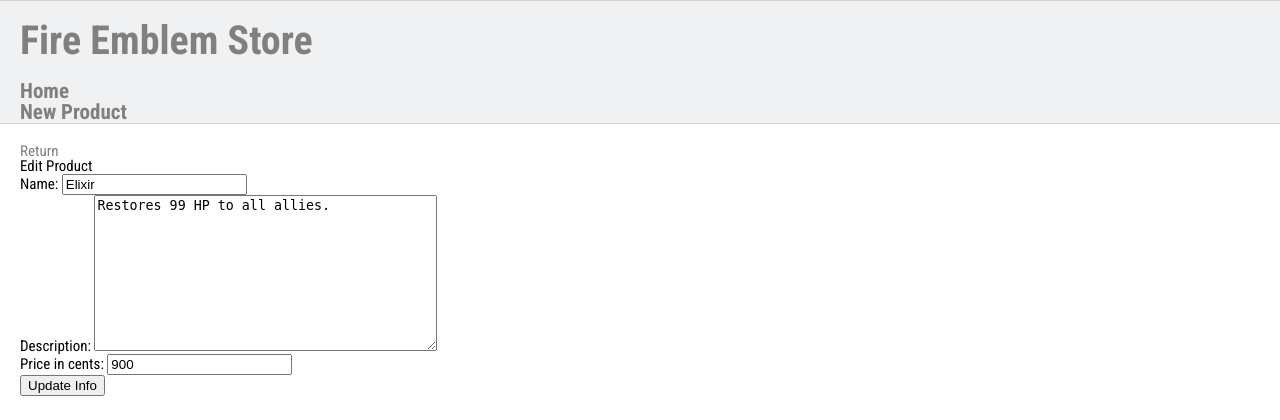
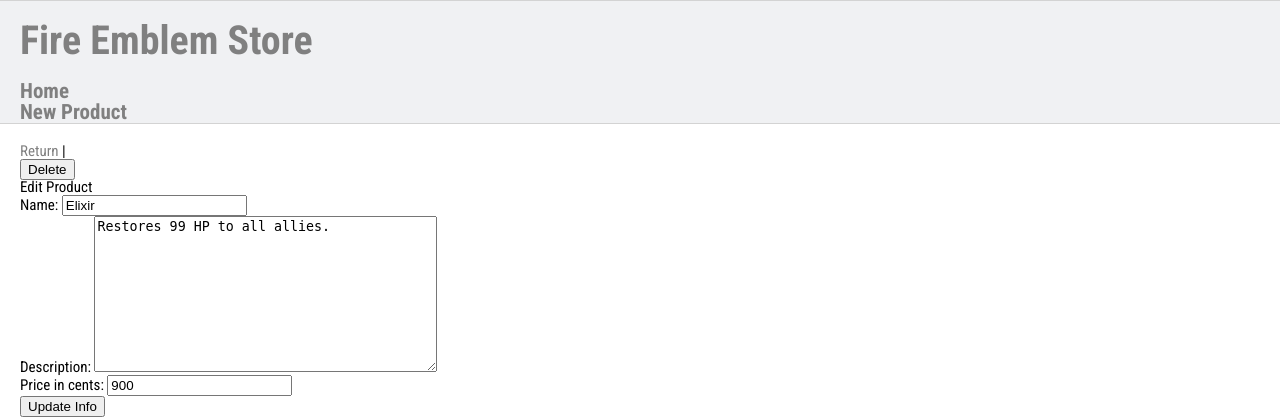
Before and after one commit to lindalou0419/django-rainforest, a Django app: page /products/1/edit/ in a window 1280 px wide. Shown: the top 420 px of the page. Run offline with Django 3.2, Linux system fonts and the light colour scheme; data comes from the database, SQL or seed files in the repository; some libraries are stand-ins or nearby versions.

Commit message:
can delete a product

```diff
--- a/rainforest/templates/products/edit.html
+++ b/rainforest/templates/products/edit.html
@@ -3,7 +3,11 @@
 {% block content %}
   <section class="content">
     <nav class="product-nav">
-      <a href="{% url 'product_show' product_id=product.id %}">Return</a>
+      <a href="{% url 'product_show' product_id=product.id %}">Return</a> |
+      <form action="{% url 'product_delete' product_id=product.id %}" method="POST">
+        {% csrf_token %}
+        <input type="submit" value="Delete">
+      </form>
     </nav>
 
     <h2>Edit Product</h2>
--- a/rainforest/urls.py
+++ b/rainforest/urls.py
@@ -10,5 +10,6 @@ urlpatterns = [
   path('products/new', views.product_new, name='product_new'),
   path('products/create', views.product_create, name='product_create'),
   path('products/<int:product_id>/edit/', views.product_edit, name='product_edit'),
-  path('products/<int:product_id>/update/', views.product_update, name="product_update")
+  path('products/<int:product_id>/update/', views.product_update, name="product_update"),
+  path('products/<int:product_id>/delete/', views.product_delete, name='product_delete'),
 ]
--- a/rainforest/views.py
+++ b/rainforest/views.py
@@ -76,3 +76,9 @@ def product_update(request, product_id):
     response = render(request, 'products/edit.html', context)
     return HttpResponse(response)
 #-------------------------------
+
+def product_delete(request, product_id):
+  product = Product.objects.get(id=product_id)
+  product.delete()
+  return redirect('products')
+#-------------------------------
```
